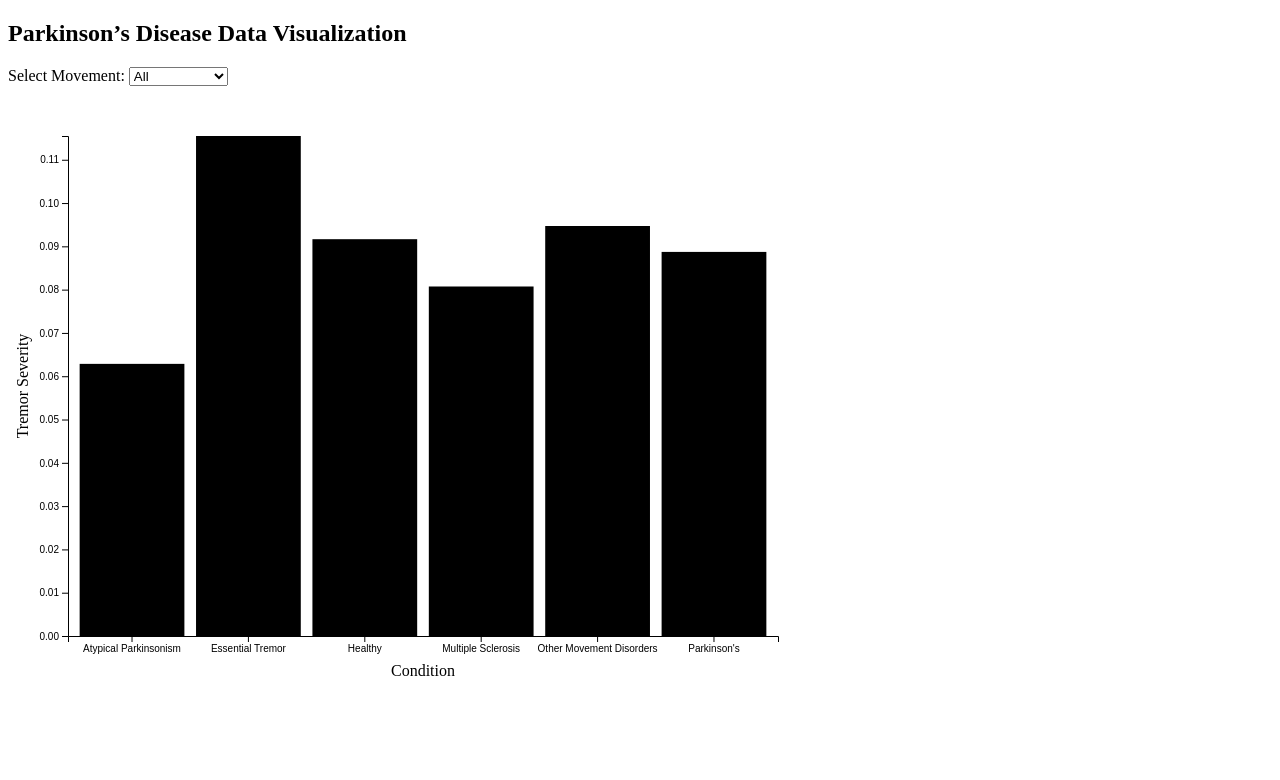
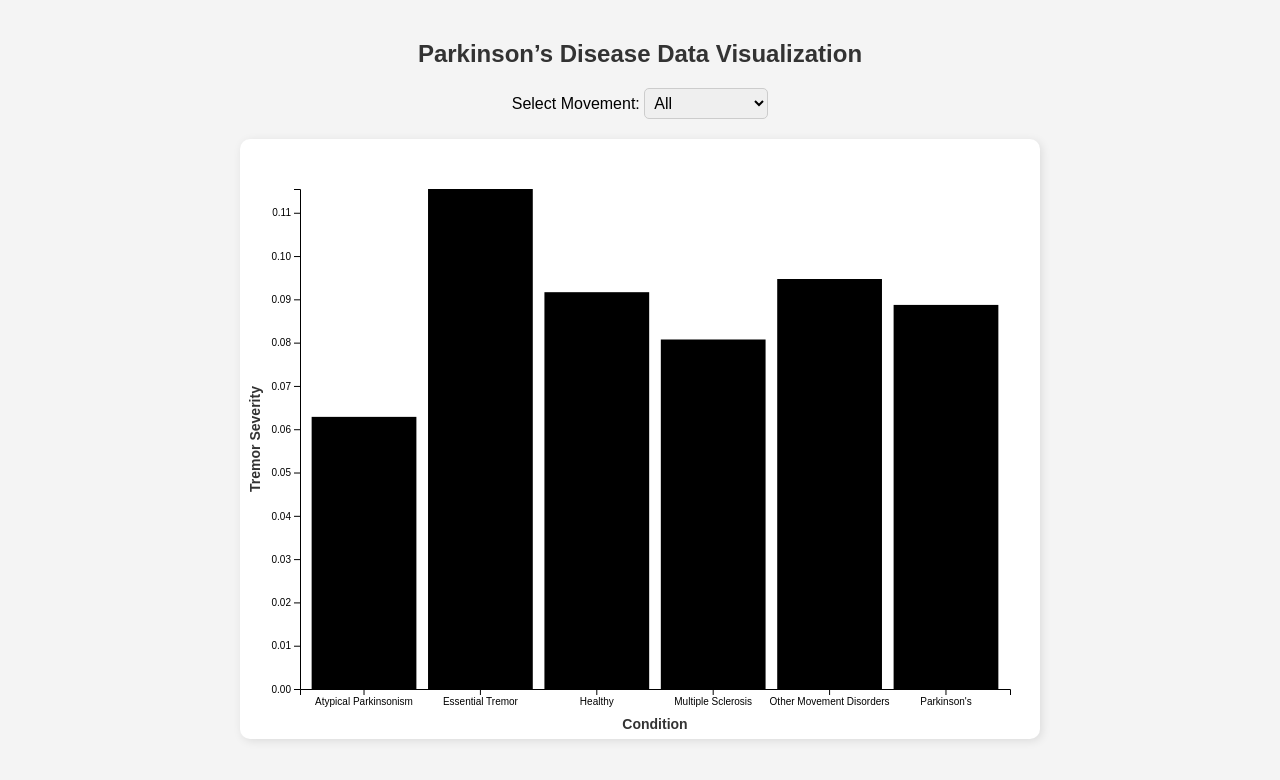
Before and after one commit to khraghuvanshi/dsc106_project3, a plain HTML site: page index.html in a window 1280 px wide. Drawn offline with nearby package versions, Linux system fonts and the light colour scheme.

Commit message:
Update index.html

```diff
--- a/index.html
+++ b/index.html
@@ -5,7 +5,7 @@
     <meta name="viewport" content="width=device-width, initial-scale=1.0">
     <title>PADS Dataset Visualization</title>
     <script src="https://d3js.org/d3.v7.min.js"></script>
-    <!-- <link rel="stylesheet" href="styles.css"> -->
+    <link rel="stylesheet" href="style.css">
 </head>
 <body>
     <h2>Parkinson’s Disease Data Visualization</h2>
```
